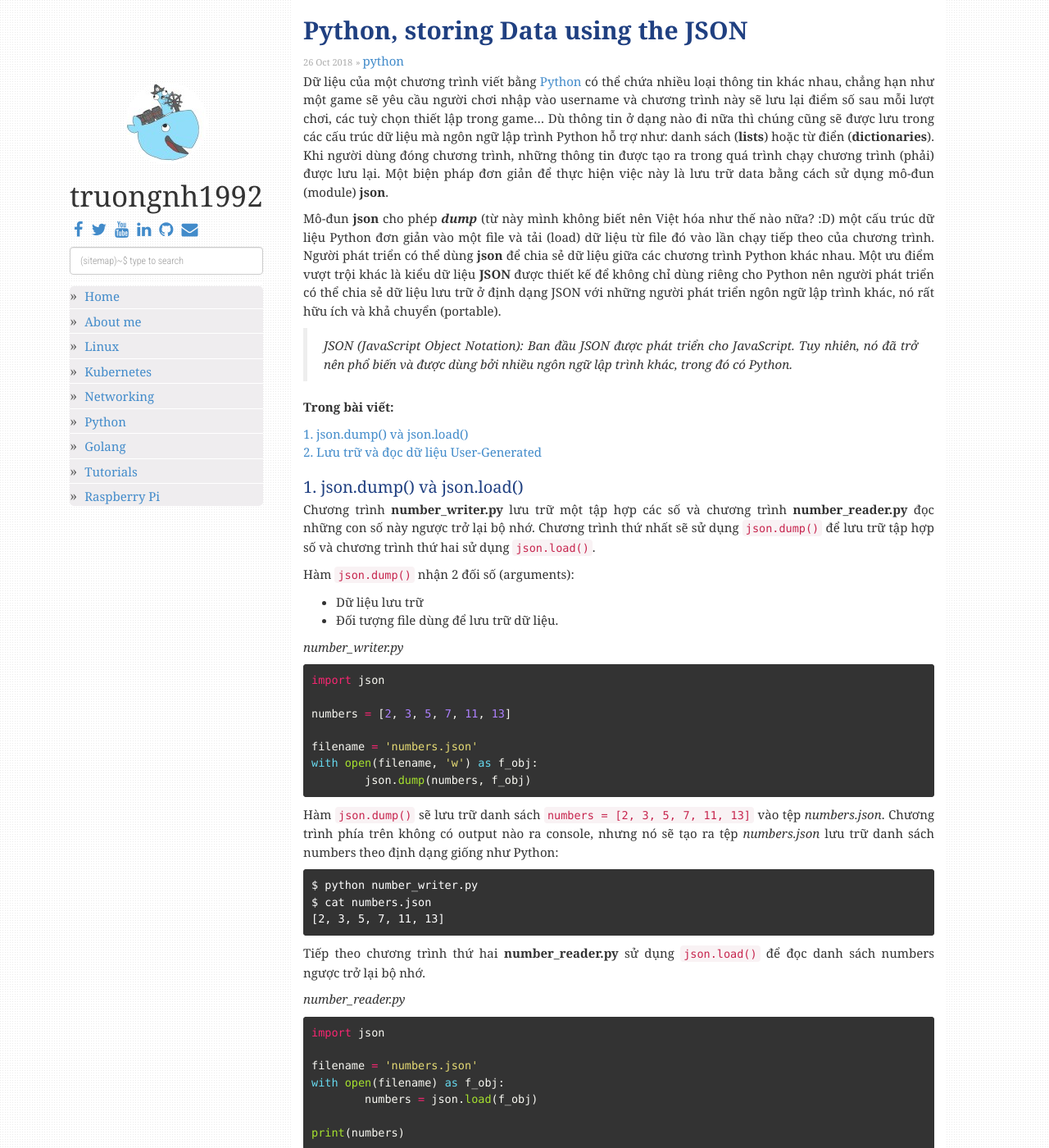
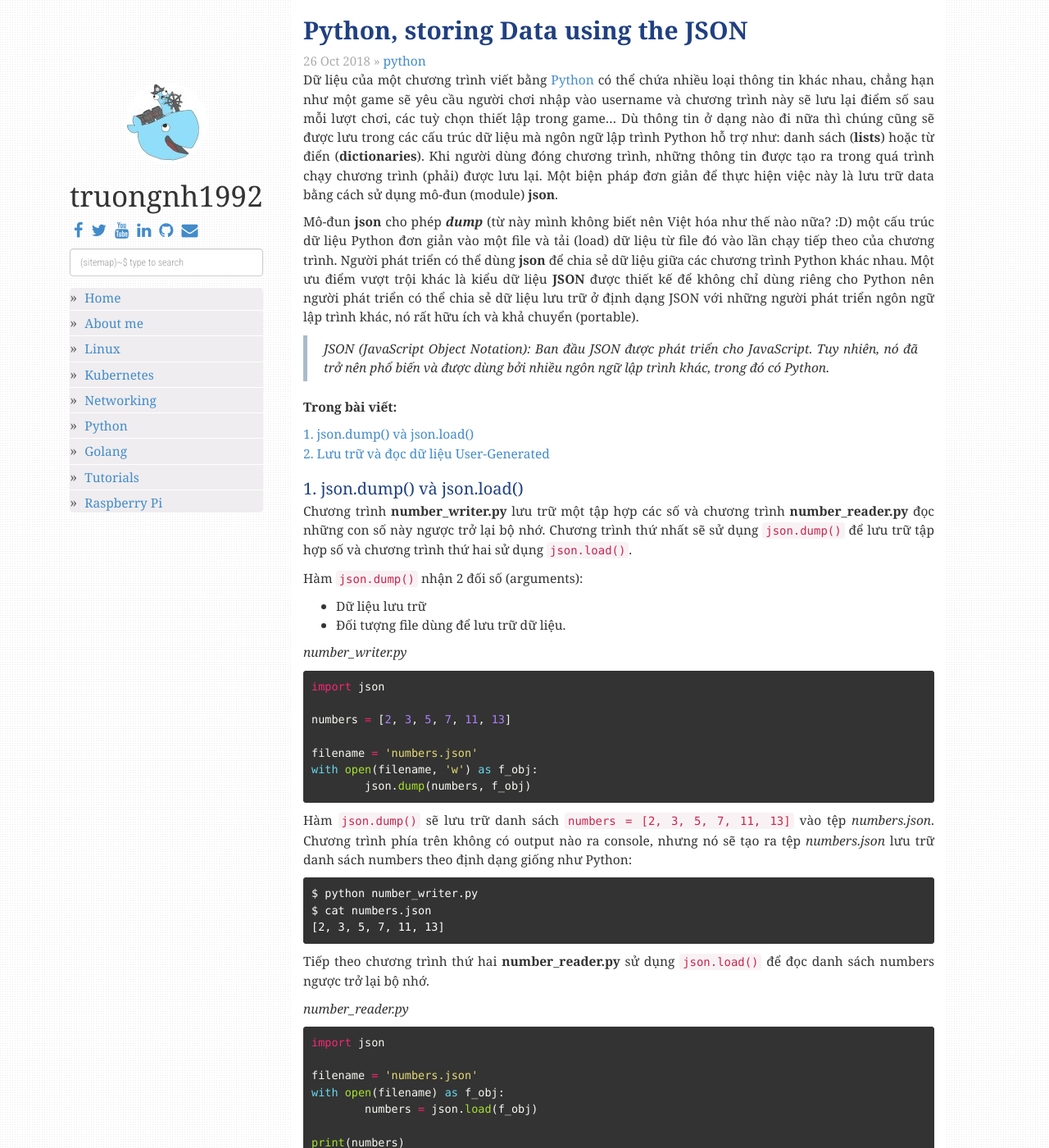
Before and after one commit to truongnh1992/truongnh1992.github.io, a Jekyll site: the page built from _posts/2018-10-26-storing-data-with-python.md, in a window 1280 px wide and 1400 px high. Shown: the whole window at 82% size. Built offline with Jekyll 4.4.1, drawn with Linux system fonts in a browser that asks for light colours; nearby versions of some CDN libraries; some web fonts are replaced; comment, search, counter and statistics services are not loaded.

Commit message:
Increase font size
Signed-off-by: Nguyen Hai Truong <truongnh@vn.fujitsu.com>

```diff
--- a/static/css/main.css
+++ b/static/css/main.css
@@ -4,16 +4,16 @@
   line-height: 1.5em;
   text-align: justify;
   font-weight: 300;
-  font-size: 15px;
+  font-size: 15.5px;
   color: #333333;
 }
 blockquote {
- padding:10px 20px;
- margin:0 0 20px;
+ padding:5px 20px;
+ margin:10px 0 20px;
  font-family: Georgia;
  font-style: italic;
- font-size:15px;
- border-left:5px solid #eee
+ font-size:15.5px;
+ border-left:5px solid #abc
 }
 .post-title {
  color:#204081;
@@ -32,7 +32,7 @@
 span.time, span.categories {
   color: #ADADAD;
   margin-bottom: 5px;
-  font-size: 11px;
+  font-size: 15px;
 }
 h1, h2, h3 {
   color: #333;
@@ -53,7 +53,7 @@
   text-decoration: none;
   font-family: Georgia;
   color: #3fa75;
-  font-size: 15px;
+  font-size: 15.5px;
 }
 a:hover {
   color: #B3B3B3;
@@ -61,7 +61,7 @@
 }
 
 .vglnk {
-	font-size: 14px;
+	font-size: 15px;
 }
 .author-name {
   font-family: Georgia;
```
